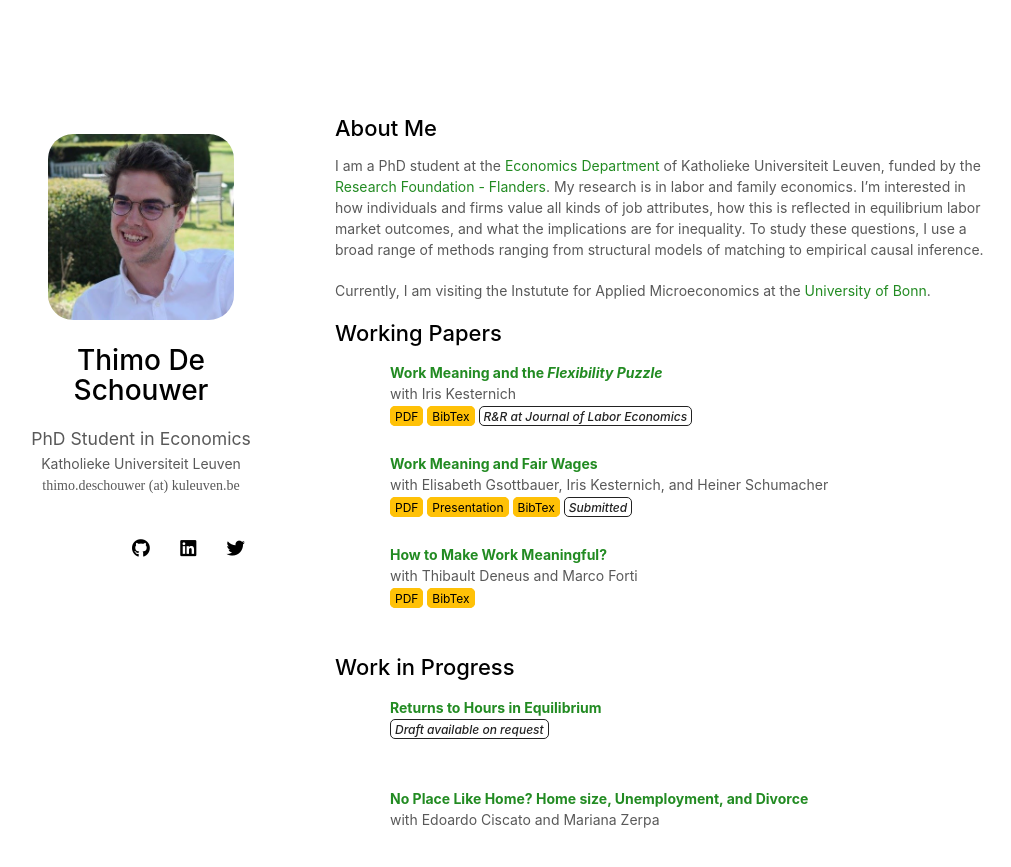
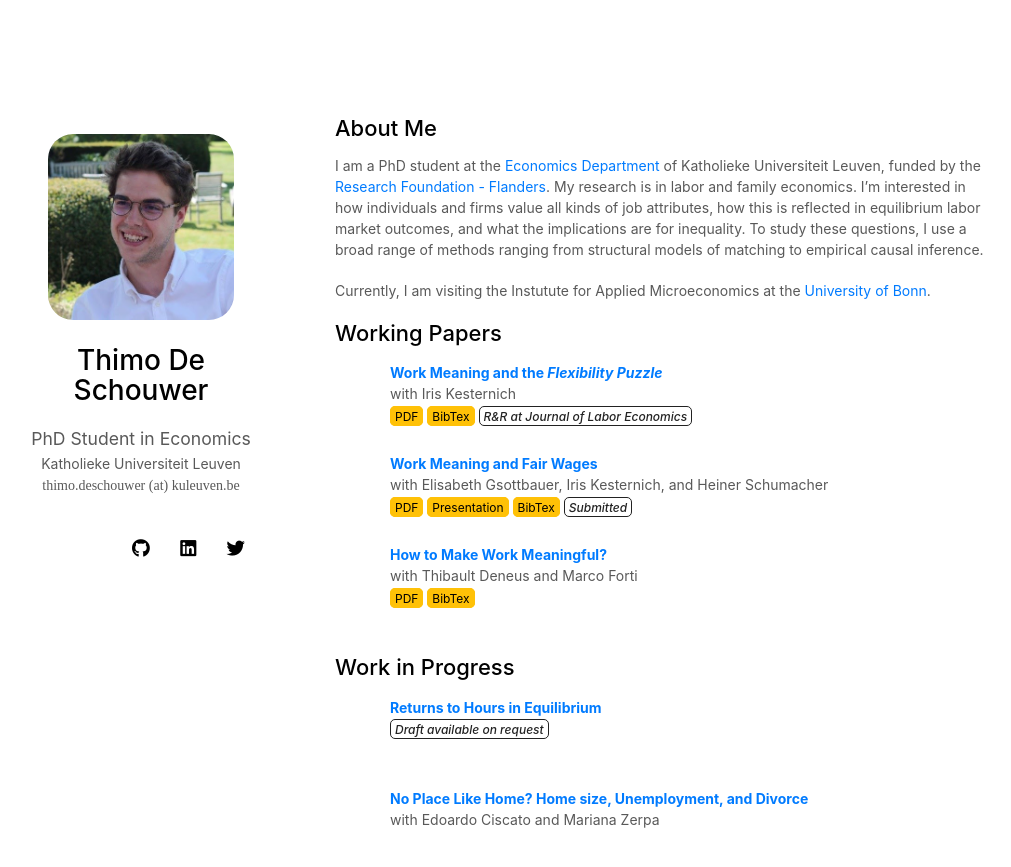
Before and after one commit to thimodeschouwer/thimodeschouwer.github.io, a Jekyll site: the page built from index.md, in a window 1280 px wide and 970 px high. Shown: the top 867 px of the window, without its empty margins (135-1146 px from the left). Built offline with Jekyll 4.4.1, drawn with Linux system fonts in a browser that asks for light colours; nearby versions of some CDN libraries; a style sheet for code colours, icons or effects is not loaded; our own code applies the rules of GitHub Pages for plain Markdown files.

Commit message:
Update minimal-light-no-dark-mode.scss

```diff
--- a/_sass/minimal-light-no-dark-mode.scss
+++ b/_sass/minimal-light-no-dark-mode.scss
@@ -213,12 +213,12 @@ h1 {
 }
 
 a {
-  color:#228B22;
+  color:#007bff;
   text-decoration:none;
 }
 
 a:hover {
-  color:#068c06;
+  color:#013e80;
 }
 
 a small {
```
